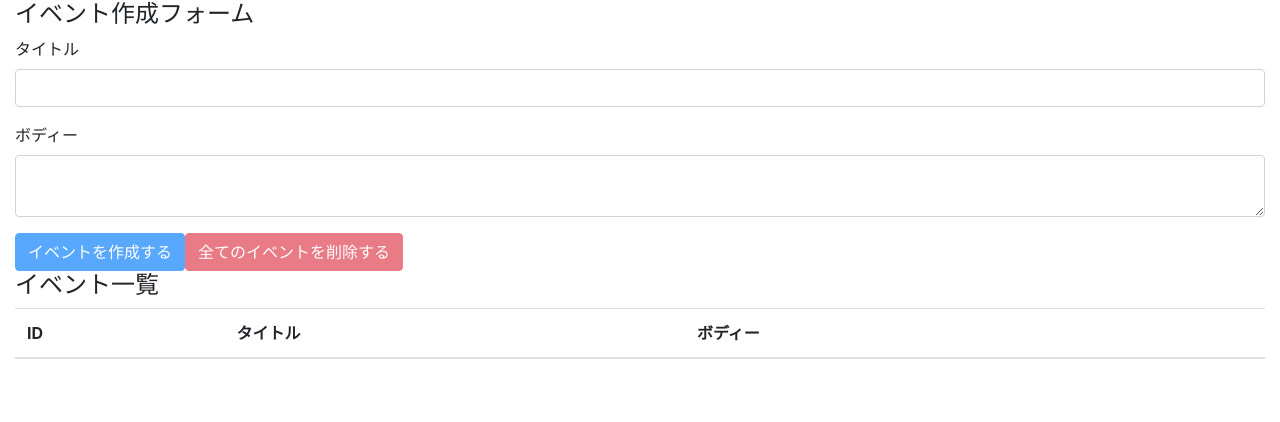
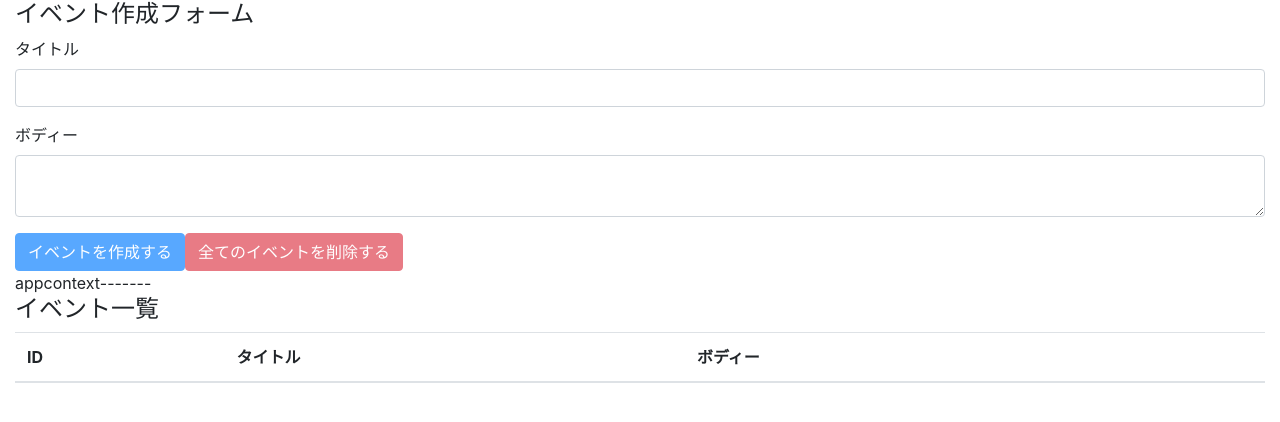
Before and after one commit to masayuki-0319/ham-react-hooks-101, a React (Create React App) app: page / in a window 1280 px wide. Shown: the top 422 px of the page. Built offline with nearby package versions, Linux system fonts and the light colour scheme.

Commit message:
Provider準備

```diff
--- a/src/components/App.tsx
+++ b/src/components/App.tsx
@@ -2,6 +2,7 @@
 import reducer from '../reducers'
 import EventForm from './EventForm'
 import Events from './Events'
+import AppContext from '../contexts/AppContext';
 
 import 'bootstrap/dist/css/bootstrap.min.css'
 
@@ -9,10 +10,12 @@
   const [state, dispatch] = useReducer(reducer, [])
 
   return (
-    <div className="container-fluid">
-      <EventForm state={state} dispatch={dispatch}/>
-      <Events state={state} dispatch={dispatch}/>
-    </div>
+    <AppContext.Provider value={'appcontext-------'}>
+      <div className="container-fluid">
+        <EventForm state={state} dispatch={dispatch}/>
+        <Events state={state} dispatch={dispatch}/>
+      </div>
+    </AppContext.Provider>
   );
 }
 
--- a/src/components/Events.tsx
+++ b/src/components/Events.tsx
@@ -1,10 +1,13 @@
-import React from 'react';
+import React, { useContext } from 'react';
+import AppContext from '../contexts/AppContext';
 import Event from './Event'
 import { eventsStateProps } from '../reducers'
 
-const Events = ({state, dispatch}: eventsStateProps) => {
+const Events = ({ state, dispatch }: eventsStateProps) => {
+  const value = useContext(AppContext)
   return (
     <>
+      <div>{value}</div>
       <h4>イベント一覧</h4>
       <table className="table table-hover">
         <thead>
--- /dev/null
+++ b/src/contexts/AppContext.tsx
@@ -0,0 +1,5 @@
+import { createContext } from 'react';
+
+const AppContext = createContext('')
+
+export default AppContext
```
